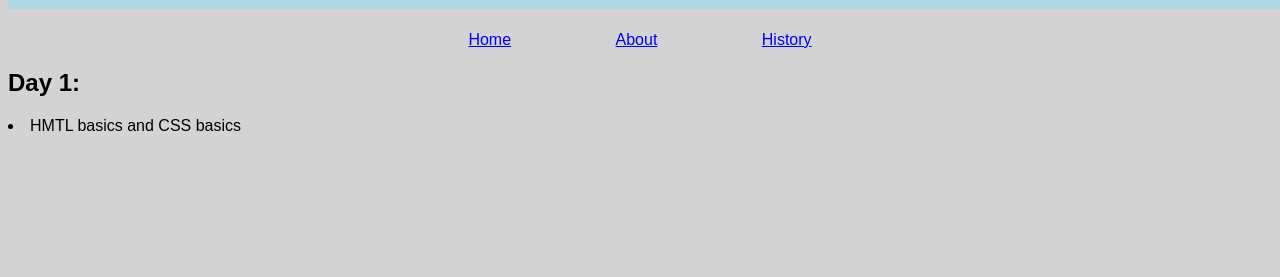
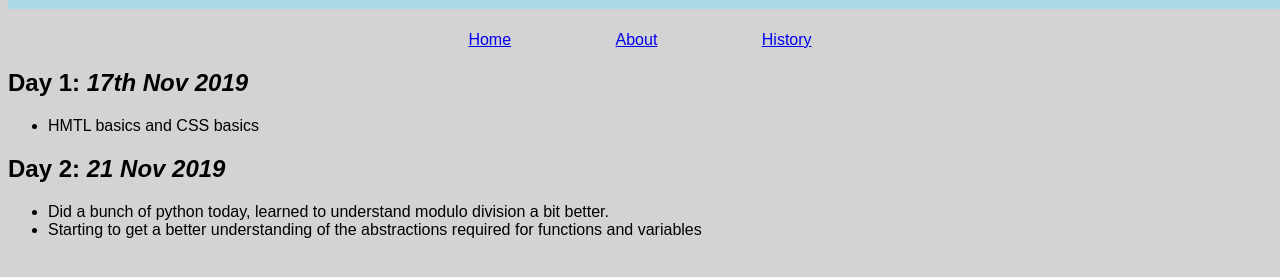
Before and after one commit to replicamask/replicamask.github.io, a plain HTML site: page history.html in a window 1280 px wide. Shown: the part 69-346 px from the top of the page. Drawn offline with Linux system fonts and the light colour scheme.

Commit message:
updated history page

```diff
--- a/history.html
+++ b/history.html
@@ -22,8 +22,17 @@
   </div>
 
     <div>
-        <h2>Day 1:</h2>
-        <li>HMTL basics and CSS basics</li>
+        <h2>Day 1: <em>17th Nov 2019</em></h2>
+        <ul>
+          <li>HMTL basics and CSS basics</li>
+        </ul>
+    </div>
+    <div>
+      <h2>Day 2: <em>21 Nov 2019</em></h2>
+        <ul>
+          <li>Did a bunch of python today, learned to understand modulo division a bit better.</li>
+          <li>Starting to get a better understanding of the abstractions required for functions and variables</li>
+        </ul>
     </div>
 </body>
 </html>
```
